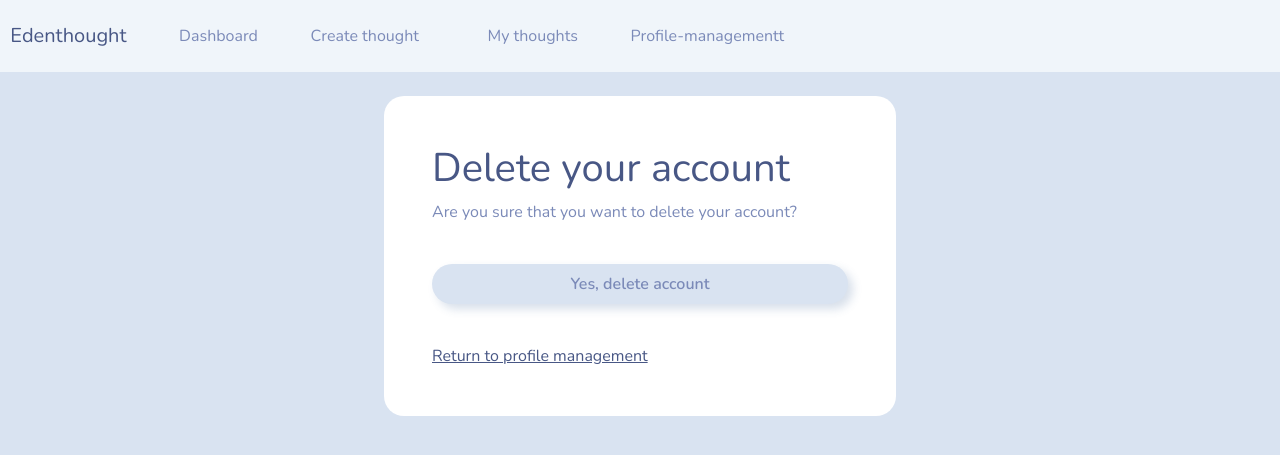
After one commit to Attila-Kis-Ivan/Django-edenthoughts, a Django app: template edenthought/journal/templates/journal/delete-account.html in a window 1280 px wide. The commit adds this page. Shown: the top 455 px of the page. Run offline with Django 3.2, Linux system fonts and the light colour scheme; the template is opened without the code that fills it, so the values that code supplies are empty.

Commit message:
created delete account functionality

```diff
--- /dev/null
+++ b/edenthought/journal/templates/journal/delete-account.html
@@ -0,0 +1,27 @@
+{% extends "journal/navbar.html" %}
+
+
+{% block content %}
+<br>
+
+<div class="container bg-white shadow-md p-5 form-layout">
+    <h1> Delete your account </h1>
+
+    <p>Are you sure that you want to delete your account?</p>
+    <br>
+
+            <form method='POST' autocomplete="off">
+            {% csrf_token %}
+
+            <button class="btn btn-secondary btn-md w-100 btn-block p-2" type="submit"> Yes, delete account </button>
+
+        </form>
+        <br>
+
+        <a href="{% url 'profile-management' %}">Return to profile management</a>
+</div>
+
+<br>
+
+
+{% endblock %}
--- a/edenthought/journal/templates/journal/navbar.html
+++ b/edenthought/journal/templates/journal/navbar.html
@@ -68,6 +68,7 @@
                     <a class="nav-link"  href="{% url 'profile-management' %}">Profile-managementt</a>
 
                   </li>
+
                 </ul>
 
               </div>
--- a/edenthought/journal/urls.py
+++ b/edenthought/journal/urls.py
@@ -15,6 +15,7 @@ urlpatterns = [
     path('update-thought/<str:pk>', views.update_thought, name='update-thought'),
     path('delete-thought/<str:pk>', views.delete_thought, name='delete-thought'),
     path('profile-management', views.profile_management, name='profile-management'),
+    path('delete-account', views.delete_account, name='delete-account'),
 
 
 ]
```
Also changed, not shown: edenthought/journal/templates/journal/profile-management.html (+7 -0 lines), edenthought/journal/views.py (+20 -1 lines), edenthought/db.sqlite3.
